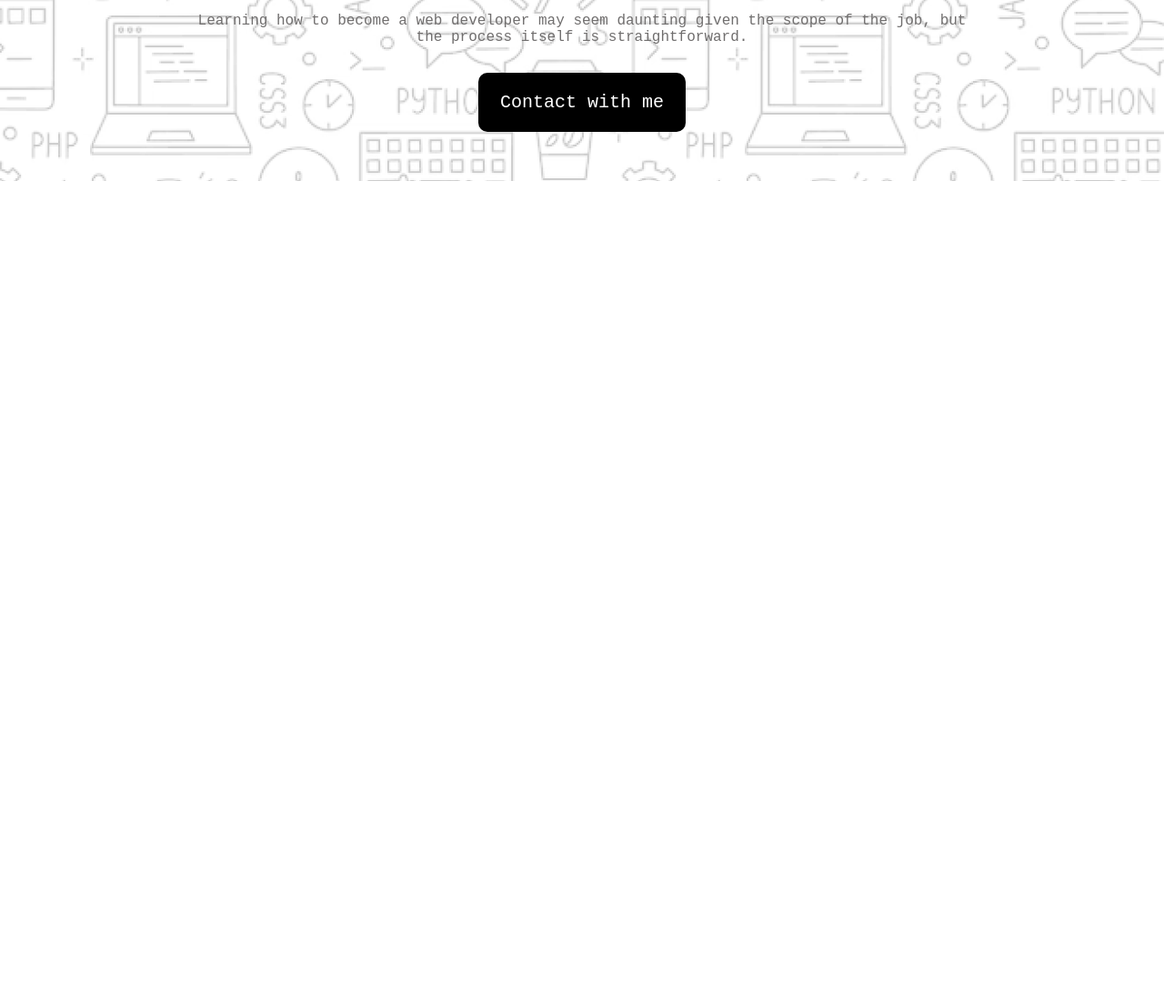
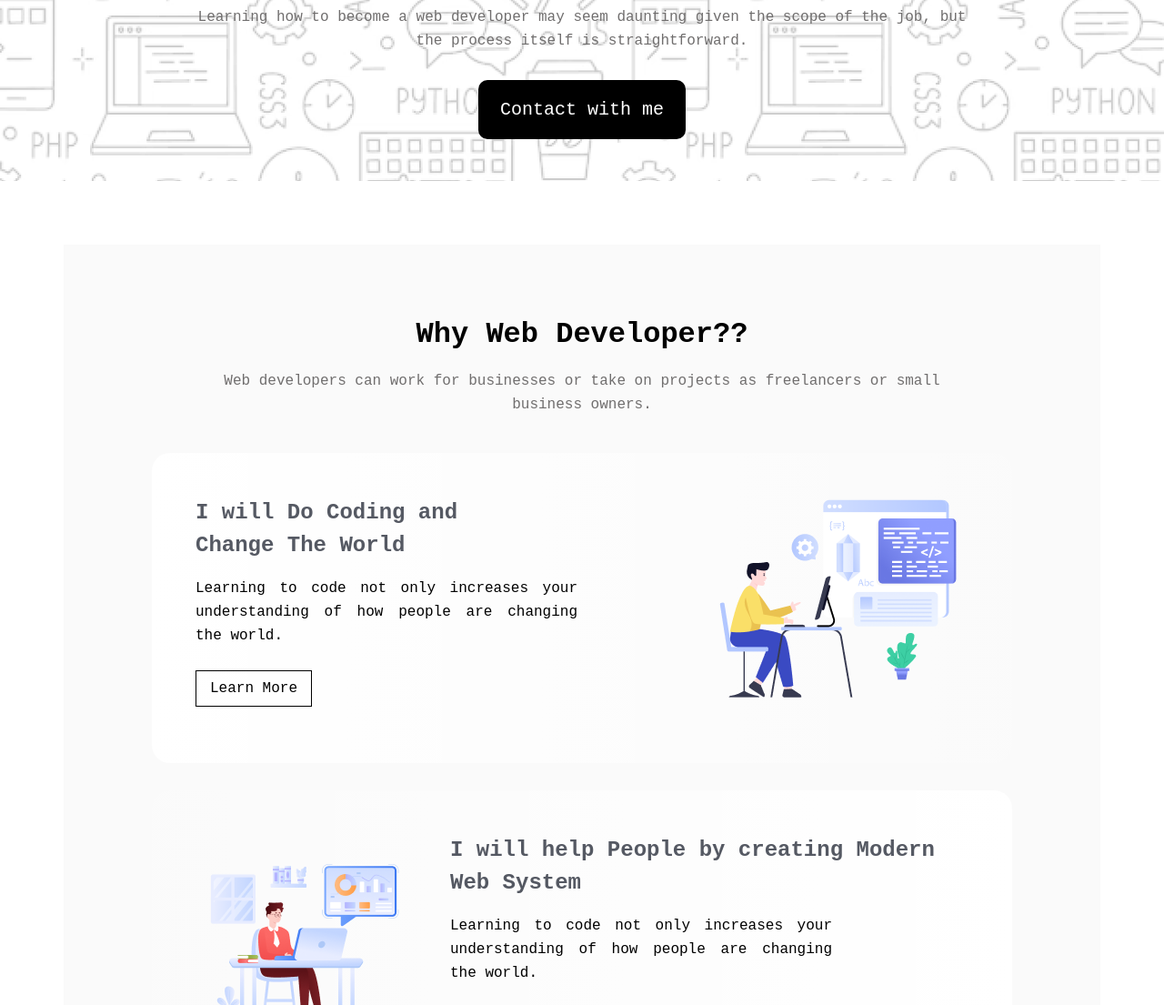
Before and after one commit to nmmaharaz/Assignment-1, a plain HTML site: page index.html in a window 1280 px wide. Shown: the part 538-1643 px from the top of the page at 91% size. Before the commit the page ends 800 px from the top, so only its background shows below. Drawn offline with Linux system fonts and the light colour scheme; a web font is replaced by a local one.

Commit message:
comlete web developer part

```diff
--- a/index.html
+++ b/index.html
@@ -40,6 +40,53 @@
         </header>
 
         <main>
+                <section>
+                        <div class="info-container">
+                                <div id="container-div">
+                                         <div class="ques-container">
+                                                <h2>Why Web Developer??</h2>
+                                                <p>Web developers can work for businesses or take on projects as freelancers or small business owners. </p>
+                                        </div>
+                                <div class="success-container">
+                                        <div class="success-ques">
+                                                <h3>I will Do Coding and <br> Change The World</h3>
+                                                <p>Learning to code not only increases your understanding of how people are changing the world.</p>
+                                                <a href="#">Learn More</a>
+                                        </div>
+                                        <div class="image-container">
+                                                <img src="assets/Layer_1.png" alt="">
+                                        </div>
+                                </div>
+
+
+                                <div class="success-container">
+                                        <div class="image-container">
+                                                <img src="assets/Group 3.png" alt="">
+                                        </div>
+                                        <div class="success-ques">
+                                                <h3>I will help People by creating Modern Web System</h3>
+                                                <p>Learning to code not only increases your understanding of how people are changing the world.</p>
+                                                <a href="#">Learn More</a>
+                                        </div>
+                                </div>
+
+                                <div class="success-container">
+                                        <div class="success-ques">
+                                                <h3>I will Do Coding and <br> Change The World</h3>
+                                                <p>Learning to code not only increases your understanding of how people are changing the world.</p>
+                                                <a href="#">Learn More</a>
+                                        </div>
+                                        <div class="image-container">
+                                                <img src="assets/Group 4.png" alt="">
+                                        </div>
+                                </div>
+
+                         </div>
+                 </div>
+
+                </section>
+
+
 
         </main>
 
--- a/style.css
+++ b/style.css
@@ -45,6 +45,7 @@ nav > button:hover{
         align-items: center;
         flex-direction: column;
         text-align: center;
+        margin: 0px 0px 70px;
 }
 
 .hero-area-image > img{
@@ -62,6 +63,7 @@ nav > button:hover{
 .hero-area-des > p{
         width: 850px;
         font-size: 16px;
+        line-height: 26px;
         color: rgb(112, 110, 110);
         margin-bottom: 30px;
 }
@@ -80,3 +82,83 @@ nav > button:hover{
 .hero-area-contact > a > button:hover{
         box-shadow: 4px 4px 10px gray;
 }
+
+
+/* 1st section start here */
+
+.info-container{
+        width: 1140px;
+        background: rgba(13, 19, 33, 0.02);
+        margin: 0 auto;
+}
+
+
+#container-div{
+        width: 946px;
+        margin: 0 auto;
+        padding-top: 40px;
+
+}
+
+.ques-container{
+        text-align: center;
+        padding: 40px;
+}
+
+.ques-container > h2{
+        font-size: 32px;
+        font-weight: 800;
+        padding-bottom: 20px;
+}
+
+.ques-container > p{
+        color: rgb(112, 110, 110);
+        font-size: 16px;
+        line-height: 26px;
+}
+
+.success-container{
+        display: flex;
+        justify-content: space-between;
+        box-sizing: border-box;
+        padding: 48px;
+        border-radius: 20px;
+        margin-bottom: 30px;
+        }
+
+.success-container:nth-child(even){
+        background-image: linear-gradient(to right, white, rgba(255, 255, 255, 0.11));
+}
+
+.success-container:nth-child(odd){
+        background-image: linear-gradient(to left, white, rgba(255, 255, 255, 0.11));
+}
+
+.success-ques{
+        width: 570px;
+        box-sizing: border-box;
+
+}
+
+.success-ques > h3{
+        font-size: 24px;
+        font-weight: 700;
+        color: rgba(13, 19, 33, 0.7);
+        line-height: 36px;
+        margin-bottom: 16px;
+}
+
+.success-ques > p{
+        font-size: 16px;
+        line-height: 26px;
+        text-align: justify;
+        margin: 0px 150px 36px 0px;
+
+}
+
+.success-ques > a{
+        text-decoration: none;
+        color: black;
+        border: 1px solid black;
+        padding: 10px 15px;
+}
```
